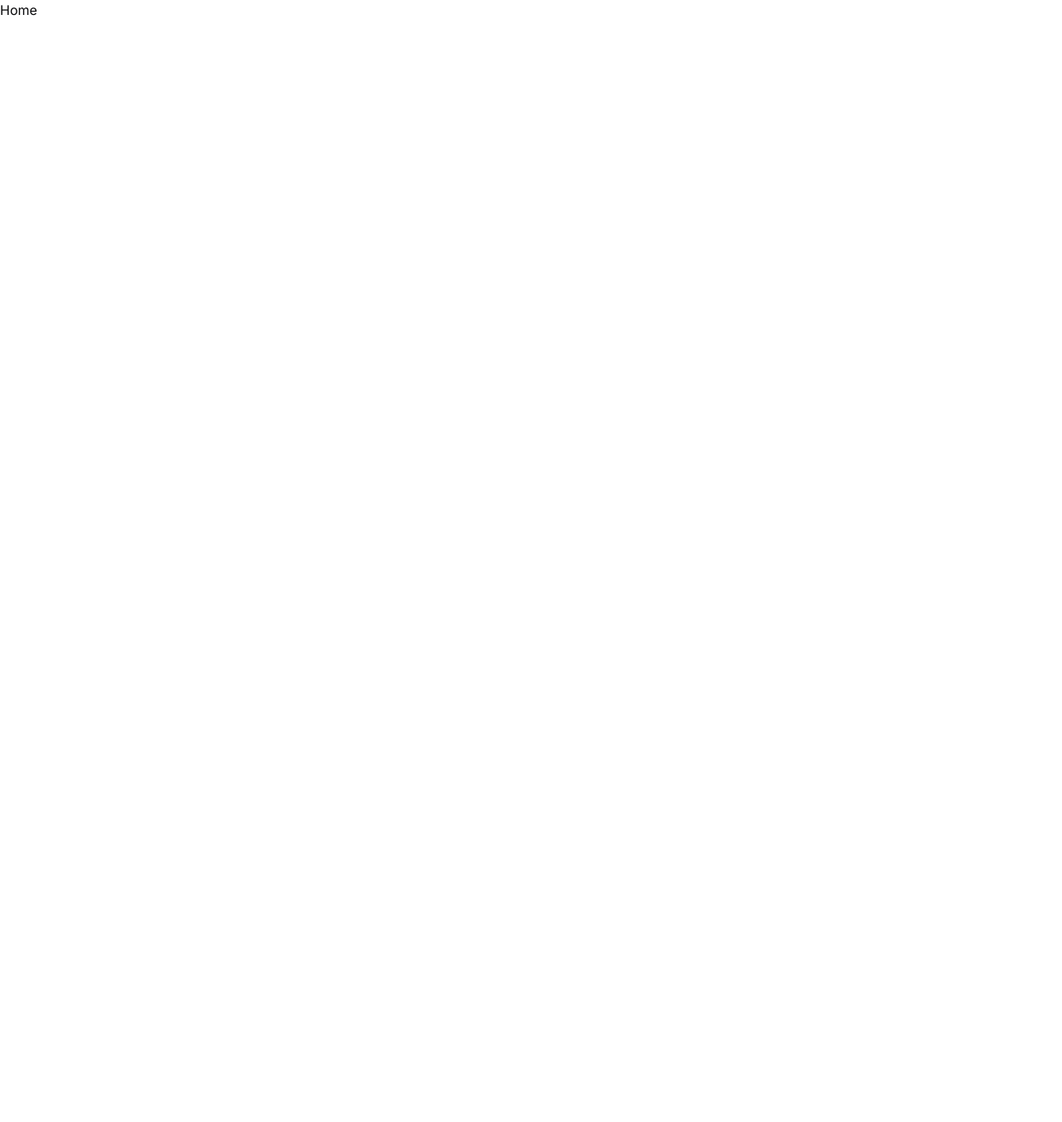
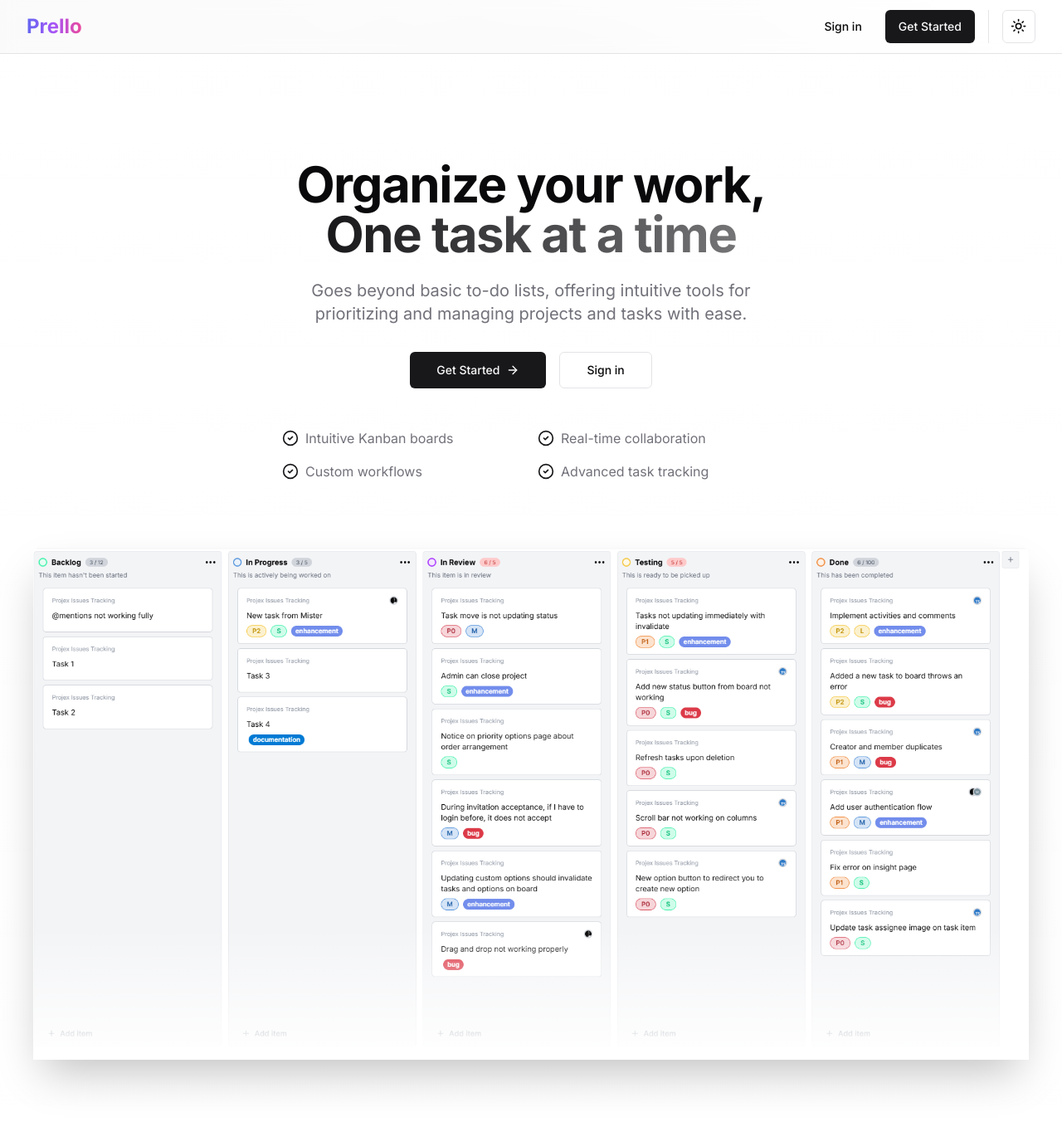
Before and after one commit to mustafa-khaled/project-management-app, a Next.js app: page / in a window 1280 px wide. Shown: the top 1352 px of the page at 83% size. Before the commit the page ends 800 px from the top, so only its background shows below. Built offline with nearby package versions, Linux system fonts and the light colour scheme.

Commit message:
create header and the home page

```diff
--- a/app/AppProvider.tsx
+++ b/app/AppProvider.tsx
@@ -5,13 +5,19 @@ import { ReactNode } from "react";
 import { ReactQueryDevtools } from "@tanstack/react-query-devtools";
 import { Toaster } from "@/components/ui/toaster";
 import { ThemeProvider } from "@/components/ThemeProvider";
+import Header from "@/components/Header";
 
 const queryClient = new QueryClient();
 
 export function AppProvider({ children }: { children: ReactNode }) {
   return (
     <QueryClientProvider client={queryClient}>
-      <ThemeProvider>{children}</ThemeProvider>
+      <ThemeProvider>
+        <div className="h-16">
+          <Header />
+        </div>
+        {children}
+      </ThemeProvider>
       <Toaster />
       <ReactQueryDevtools initialIsOpen={false} />
     </QueryClientProvider>
--- /dev/null
+++ b/app/Landing.tsx
@@ -0,0 +1,82 @@
+import AppScreenshot from "@/components/AppScreenshot";
+import { Button } from "@/components/ui/button";
+import { ArrowRight, CheckCircle2 } from "lucide-react";
+import Link from "next/link";
+
+const features = [
+  "Intuitive Kanban boards",
+  "Real-time collaboration",
+  "Custom workflows",
+  "Advanced task tracking",
+];
+
+const LandingPage: React.FC = () => {
+  const user = false;
+
+  return (
+    <div className="min-h-screen bg-gradient-to-b from-background to-background/95">
+      {/* Hero Section */}
+      <div className="container pt-32 pb-20">
+        {/* Content */}
+        <div className="max-w-[800px] mx-auto text-center space-y-8 mb-20">
+          <div className="space-y-6">
+            <h1 className="text-4xl sm:text-5xl lg:text-6xl font-bold tracking-tight">
+              Organize your work,
+              <br />
+              <span className="bg-clip-text text-transparent bg-gradient-to-r from-primary to-primary/60">
+                One task at a time
+              </span>
+            </h1>
+            <p className="text-xl text-muted-foreground max-w-[600px] mx-auto">
+              Goes beyond basic to-do lists, offering intuitive tools for
+              prioritizing and managing projects and tasks with ease.
+            </p>
+          </div>
+
+          <div className="flex flex-col sm:flex-row gap-4 justify-center">
+            {user ? (
+              <Button size="lg" asChild>
+                <Link href="/projects" className="gap-2">
+                  View Projects <ArrowRight className="h-4 w-4" />
+                </Link>
+              </Button>
+            ) : (
+              <>
+                <Button size="lg" asChild>
+                  <Link href="/create-account" className="gap-2">
+                    Get Started <ArrowRight className="h-4 w-4" />
+                  </Link>
+                </Button>
+                <Button size="lg" variant="outline" asChild>
+                  <Link href="/login">Sign in</Link>
+                </Button>
+              </>
+            )}
+          </div>
+
+          <div className="grid sm:grid-cols-2 gap-4 pt-4 max-w-[600px] mx-auto">
+            {features.map((feature) => (
+              <div key={feature} className="flex items-center gap-2">
+                <CheckCircle2 className="h-5 w-5 text-primary" />
+                <span className="text-muted-foreground">{feature}</span>
+              </div>
+            ))}
+          </div>
+        </div>
+
+        {/* App Screenshot with Fade Effect */}
+        <AppScreenshot />
+      </div>
+
+      {/* Background Gradient Effect */}
+      <div className="fixed inset-0 -z-10 h-full w-full bg-background">
+        <div className="absolute inset-0 bg-gradient-to-tr from-primary/10 via-primary/5 to-background"></div>
+        <div className="absolute left-1/2 top-1/2 -translate-x-1/2 -translate-y-1/2">
+          <div className="h-[40rem] w-[40rem] rounded-full bg-primary/5 blur-3xl"></div>
+        </div>
+      </div>
+    </div>
+  );
+};
+
+export default LandingPage;
--- a/app/layout.tsx
+++ b/app/layout.tsx
@@ -10,7 +10,7 @@ const fontSans = Inter({
 });
 
 export const metadata: Metadata = {
-  title: "Trello",
+  title: "Prello",
   description: "Project Management App",
 };
 
--- a/app/page.tsx
+++ b/app/page.tsx
@@ -1,3 +1,5 @@
+import LandingPage from "./Landing";
+
 export default function Home() {
-  return <>Home</>;
+  return <LandingPage />;
 }
--- /dev/null
+++ b/components/AppScreenshot.tsx
@@ -0,0 +1,31 @@
+"use client";
+
+import Image from "next/image";
+import { useTheme } from "next-themes";
+
+export default function AppScreenshot() {
+  const { resolvedTheme } = useTheme();
+
+  return (
+    <div className="relative w-full max-w-[1200px] mx-auto mt-20">
+      <div className="relative">
+        <div className="relative bg-background/95 backdrop-blur rounded-lg shadow-2xl">
+          <Image
+            src={
+              resolvedTheme === "dark"
+                ? "/prello-dark.png"
+                : "/prello-light.png"
+            }
+            alt="App preview"
+            width={1824}
+            height={1080}
+            className="rounded-lg w-full"
+            priority
+          />
+
+          <div className="absolute inset-x-0 bottom-0 h-40 bg-gradient-to-b from-transparent to-background"></div>
+        </div>
+      </div>
+    </div>
+  );
+}
--- a/components/Header.tsx
+++ b/components/Header.tsx
@@ -1,3 +1,43 @@
-export default function Header() {
-  return <header>Header</header>;
+import { cn } from "@/lib/utils";
+import Link from "next/link";
+import { Button } from "./ui/button";
+import { ThemeToggle } from "./ThemeToggle";
+import Logo from "./Logo";
+import { UserMenu } from "./UserMenu";
+
+export default function Header({ className }: { className?: string }) {
+  const user = false;
+
+  return (
+    <header
+      className={cn(
+        "fixed top-0 w-full z-50 border-b bg-background/95 backdrop-blur supports-[backdrop-filter]:bg-background/60",
+        className
+      )}
+    >
+      <div className="container flex h-16 items-center justify-between">
+        <Logo />
+
+        <div className="flex items-center gap-4">
+          {user ? (
+            <UserMenu user={user} />
+          ) : (
+            <div className="flex items-center gap-3">
+              <>
+                <Button variant="ghost" asChild>
+                  <Link href="/login">Sign in</Link>
+                </Button>
+                <Button asChild>
+                  <Link href="/create-account">Get Started</Link>
+                </Button>
+              </>
+            </div>
+          )}
+          <div className="border-l pl-4 dark:border-gray-800">
+            <ThemeToggle />
+          </div>
+        </div>
+      </div>
+    </header>
+  );
 }
--- /dev/null
+++ b/components/Logo.tsx
@@ -0,0 +1,12 @@
+import Link from "next/link";
+
+export default function Logo() {
+  return (
+    <Link
+      href="/"
+      className="flex items-center space-x-2 text-2xl font-bold bg-gradient-to-r from-indigo-500 via-purple-500 to-pink-500 bg-clip-text text-transparent hover:opacity-80 transition-opacity"
+    >
+      Prello
+    </Link>
+  );
+}
--- a/components/UserMenu.tsx
+++ b/components/UserMenu.tsx
@@ -1,11 +1,11 @@
-'use client';
+"use client";
 import {
   CircleUser,
   CreditCard,
   LogOut,
   Plus,
   User as UserIcon,
-} from 'lucide-react';
+} from "lucide-react";
 import {
   DropdownMenu,
   DropdownMenuContent,
@@ -14,36 +14,16 @@ import {
   DropdownMenuLabel,
   DropdownMenuSeparator,
   DropdownMenuTrigger,
-} from '@/components/ui/dropdown-menu';
-import Link from 'next/link';
-import { Button } from './ui/button';
-import Image from 'next/image';
-import { auth } from '@/utils/auth';
-import { useRouter } from 'next/navigation';
-import { useToast } from './ui/use-toast';
-import type { User } from '@supabase/supabase-js';
+} from "@/components/ui/dropdown-menu";
+import Link from "next/link";
+import { Button } from "./ui/button";
 
 interface UserMenuProps {
-  user: User;
+  user: any;
 }
 
 export function UserMenu({ user }: UserMenuProps) {
-  const router = useRouter();
-  const { toast } = useToast();
-
-  const handleSignOut = async () => {
-    try {
-      await auth.signOut();
-      router.push('/login');
-      router.refresh();
-    } catch (error) {
-      toast({
-        variant: 'destructive',
-        title: 'Error',
-        description: 'Failed to sign out. Please try again.',
-      });
-    }
-  };
+  const handleSignOut = async () => {};
 
   return (
     <DropdownMenu>
@@ -53,17 +33,6 @@ export function UserMenu({ user }: UserMenuProps) {
           size="icon"
           className="relative h-9 w-9 rounded-full border bg-background"
         >
-          {user.user_metadata.avatar_url ? (
-            <Image
-              src={user.user_metadata.avatar_url}
-              alt={user.email || ''}
-              fill
-              className="rounded-full object-cover"
-              referrerPolicy="no-referrer"
-            />
-          ) : (
-            <CircleUser className="h-5 w-5" />
-          )}
           <span className="sr-only">Open user menu</span>
         </Button>
       </DropdownMenuTrigger>
@@ -72,10 +41,10 @@ export function UserMenu({ user }: UserMenuProps) {
         <DropdownMenuLabel className="font-normal">
           <div className="flex flex-col space-y-1">
             <p className="text-sm font-medium leading-none">
-              {user.user_metadata.full_name || user.email}
+              user.user_metadata.full_name || user.email
             </p>
             <p className="text-xs leading-none text-muted-foreground">
-              {user.email}
+              user.email
             </p>
           </div>
         </DropdownMenuLabel>
```
Also changed, not shown: public/prello-dark.png (added), public/prello-light.png (added).
